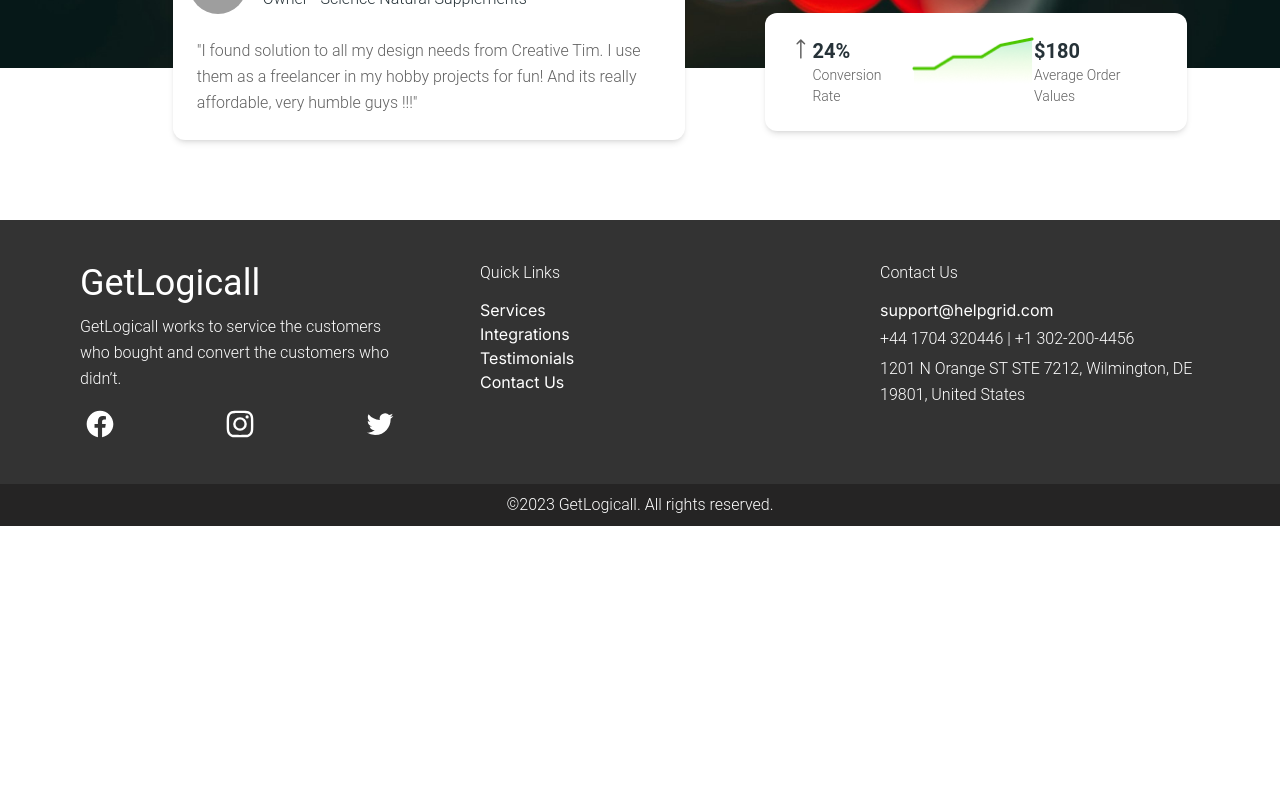
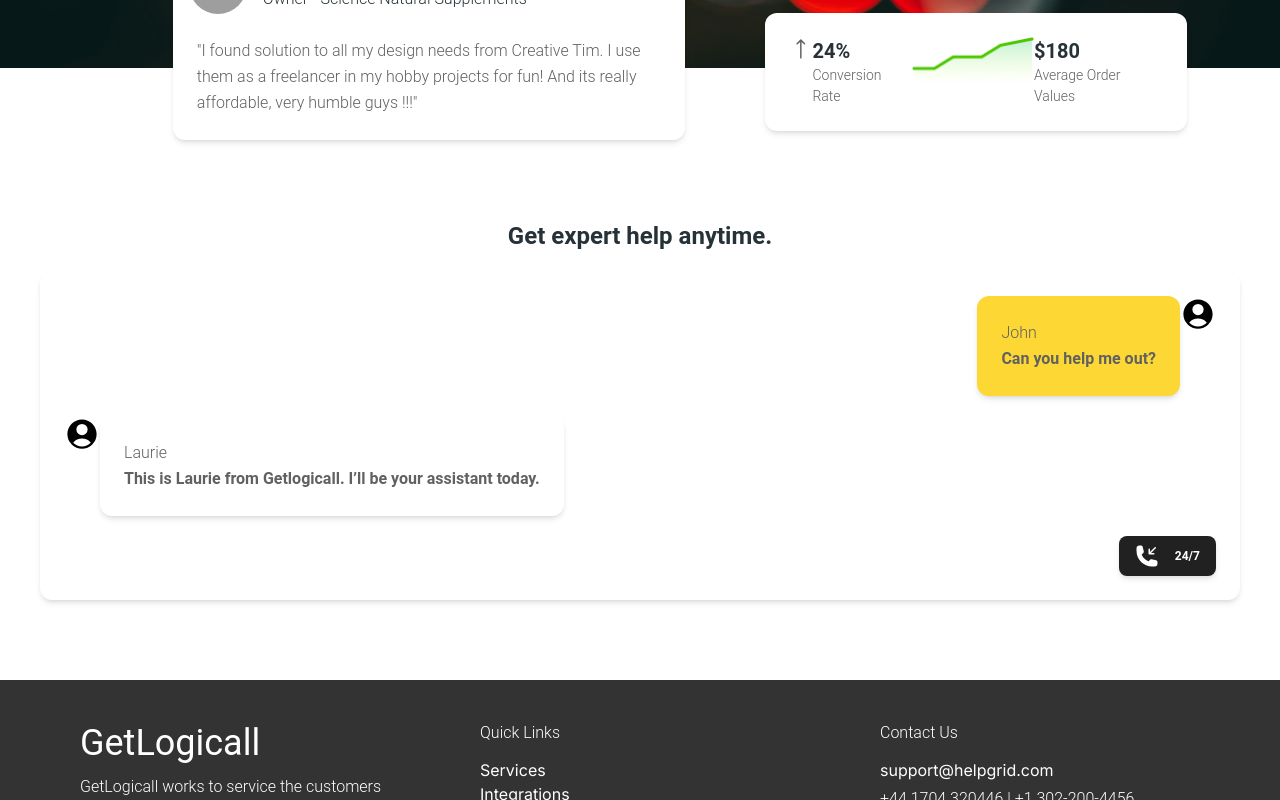
Before and after one commit to Nick9499/GetLogical, a Next.js app: page / in a window 1280 px wide. Shown: the part 632-1432 px from the top of the page. Before the commit the page ends 1158 px from the top, so only its background shows below. Built offline with nearby package versions, Linux system fonts and the light colour scheme; grey boxes are pictures that could not be loaded.

Commit message:
Added convoCard

```diff
--- /dev/null
+++ b/app/components/ExpertHelp/ConvoCard.js
@@ -0,0 +1,66 @@
+import React from "react";
+import {
+  Avatar,
+  Button,
+  Card,
+  CardBody,
+  Typography,
+} from "../../theme/themeRegistry";
+
+const ConvoCard = () => {
+  return (
+    <Card>
+      <CardBody>
+        <div className="flex justify-end">
+          <Card className="ml-8 mx-0 px-0 bg-yellow-600">
+            <CardBody className="">
+              <div>
+                <Typography>John</Typography>
+                <Typography className="font-semibold">
+                  Can you help me out?
+                </Typography>
+              </div>
+            </CardBody>
+          </Card>
+          <Avatar src="/person.svg" size="sm" />
+        </div>
+        <div className="flex justify-start mt-5">
+          <Avatar src="/person.svg" size="sm" />
+          <Card className="ml-10 mx-0 px-0 ">
+            <CardBody className="">
+              <div>
+                <Typography>Laurie</Typography>
+                <Typography className="font-semibold">
+                  This is Laurie from Getlogicall. I’ll be your assistant today.
+                </Typography>
+              </div>
+            </CardBody>
+          </Card>
+        </div>
+        <div className="mt-5 flex justify-end">
+          <Button size="sm" className="flex items-center gap-4">
+            <svg
+              xmlns="http://www.w3.org/2000/svg"
+              viewBox="0 0 24 24"
+              fill="currentColor"
+              className="w-6 h-6">
+              <path
+                fillRule="evenodd"
+                d="M19.5 9.75a.75.75 0 0 1-.75.75h-4.5a.75.75 0 0 1-.75-.75v-4.5a.75.75 0 0 1 1.5 0v2.69l4.72-4.72a.75.75 0 1 1 1.06 1.06L16.06 9h2.69a.75.75 0 0 1 .75.75Z"
+                clipRule="evenodd"
+              />
+              <path
+                fillRule="evenodd"
+                d="M1.5 4.5a3 3 0 0 1 3-3h1.372c.86 0 1.61.586 1.819 1.42l1.105 4.423a1.875 1.875 0 0 1-.694 1.955l-1.293.97c-.135.101-.164.249-.126.352a11.285 11.285 0 0 0 6.697 6.697c.103.038.25.009.352-.126l.97-1.293a1.875 1.875 0 0 1 1.955-.694l4.423 1.105c.834.209 1.42.959 1.42 1.82V19.5a3 3 0 0 1-3 3h-2.25C8.552 22.5 1.5 15.448 1.5 6.75V4.5Z"
+                clipRule="evenodd"
+              />
+            </svg>
+            24/7
+          </Button>
+        </div>
+      </CardBody>
+    </Card>
+  );
+};
+
+export default ConvoCard;
--- /dev/null
+++ b/app/components/ExpertHelp/index.js
@@ -0,0 +1,23 @@
+import React from "react";
+import { Typography } from "../../theme/themeRegistry";
+import ConvoCard from "./ConvoCard";
+
+const ExpertHelp = () => {
+  return (
+    <div className="mt-20">
+      <div className="flex justify-center items-center ">
+        <Typography
+          color="blue-gray"
+          variant="h5"
+          className="font-semibold text-2xl">
+          Get expert help anytime.
+        </Typography>
+      </div>
+      <div className="mx-10 my-5">
+        <ConvoCard />
+      </div>
+    </div>
+  );
+};
+
+export default ExpertHelp;
--- a/app/page.js
+++ b/app/page.js
@@ -3,15 +3,17 @@
 import HeroHome from "./components/Hero";
 import SingleReview from "./components/Hero/SingleReview";
 import ConversionRate from "./components/Hero/ConversionRate";
+import ExpertHelp from "./components/ExpertHelp";
 
 export default function Home() {
   return (
     <>
       <HeroHome />
-      <div className="flex justify-center items-center -mt-16 ">
+      <div className="flex justify-center items-center  -mt-16 ">
         <SingleReview />
         <ConversionRate />
       </div>
+      <ExpertHelp />
     </>
   );
 }
```
Also changed, not shown: public/person.svg (added).
